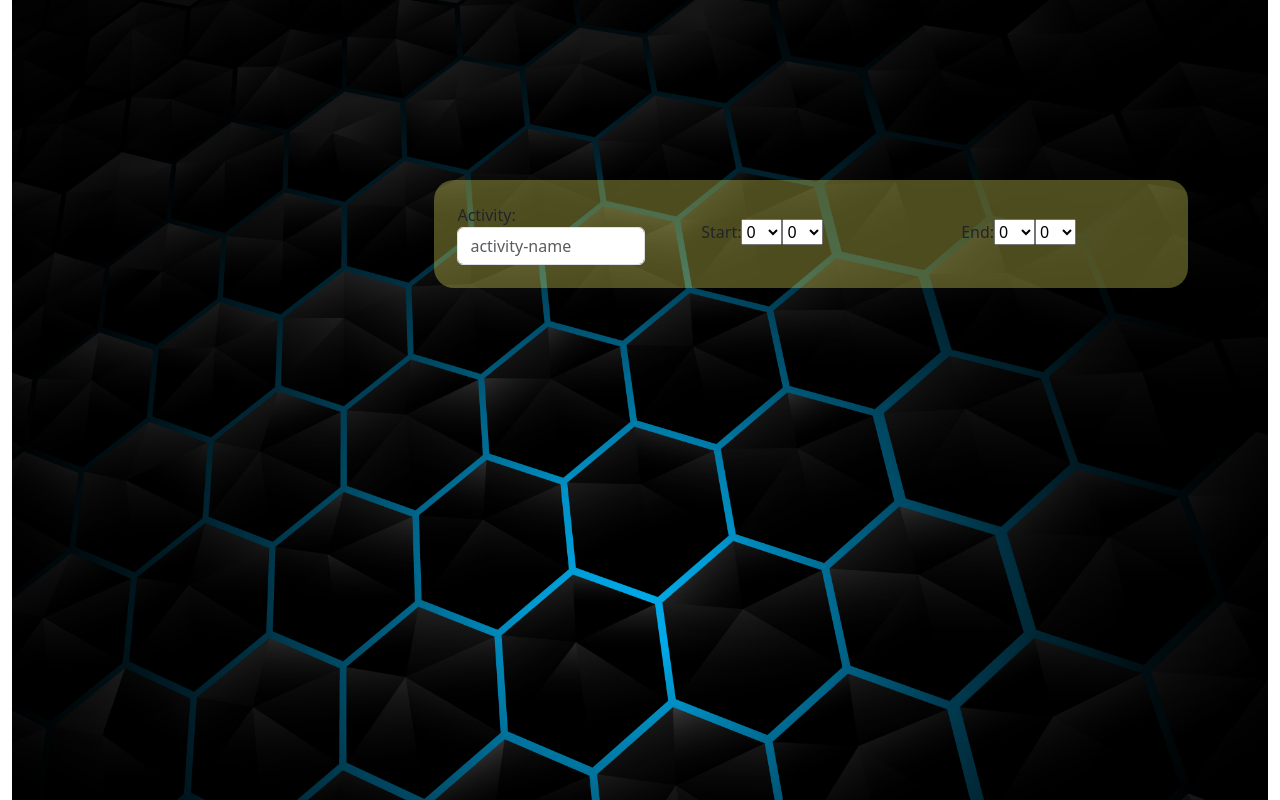
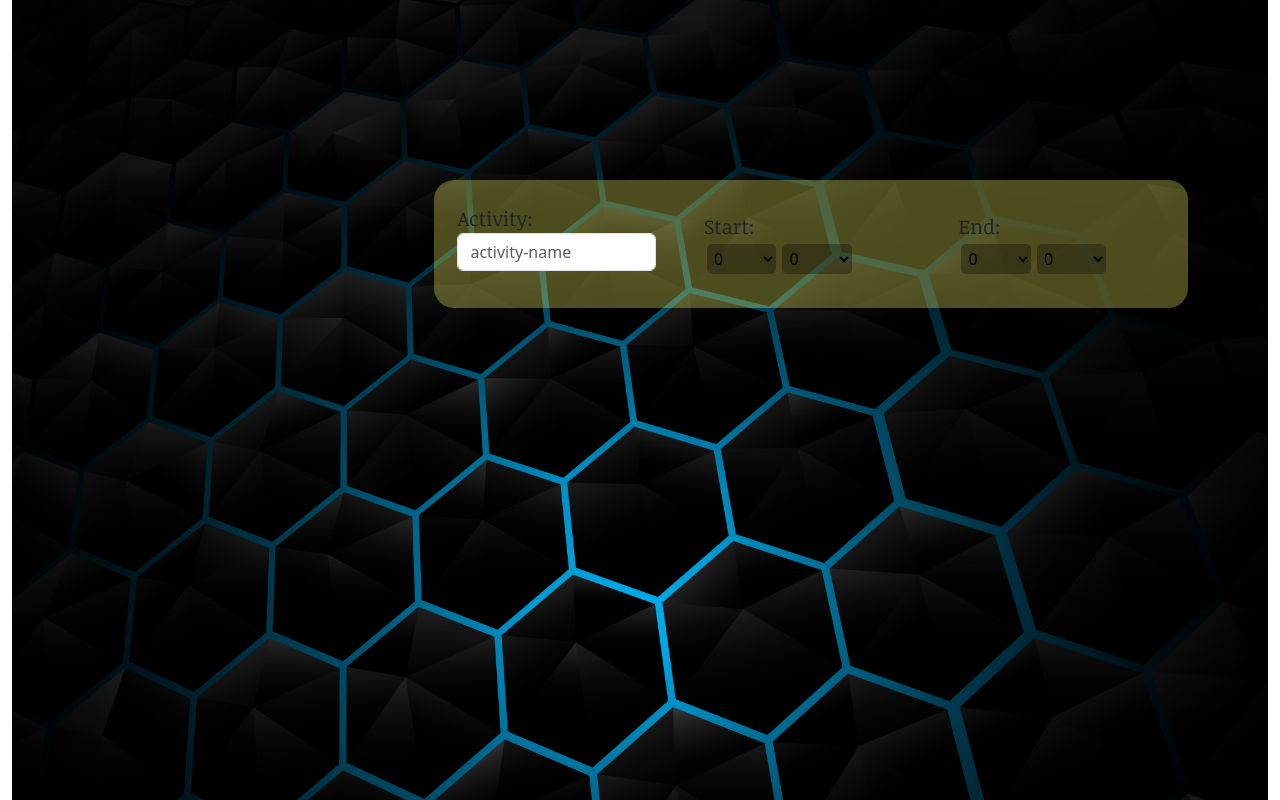
Before and after one commit to Bree-codes/ToDoListApplication, a React (Vite) app in the folder todo-list-application/: page /user/main in a window 1280 px wide. Built offline with nearby package versions, Linux system fonts and the light colour scheme; sample sign-in values are in the browser's storage.

Commit message:
happy with the design

```diff
--- a/todo-list-application/src/Components/SectionComponents/ActivityField.jsx
+++ b/todo-list-application/src/Components/SectionComponents/ActivityField.jsx
@@ -18,16 +18,16 @@ export const ActivityField = () =>{
         <div className={'activity'}>
             <Form>
                 <Row>
-                    <Col sm className={'m-2 '}>
-                        <label htmlFor="activity">Activity: </label>
-                        <Form.Control id='activity' placeholder="activity-name"/>
+                    <Col lg className={'m-2 '}>
+                        <label htmlFor="activity" className={'label'}>Activity: </label>
+                        <Form.Control id='activity' placeholder="activity-name" className={'activity-name'}/>
                     </Col>
-                    <Col sm className={'m-4 '}>
-                        <label htmlFor="start">Start: </label>
+                    <Col lg className={'m-3 '}>
+                        <label htmlFor="start" className={'label'}>Start: </label> <br/>
                         <TimeInput id={'start'}/>
                     </Col>
-                    <Col sm className={'m-4'}>
-                        <label htmlFor="end">End: </label>
+                    <Col lg className={'m-3'}>
+                        <label htmlFor="end" className={'label'}>End: </label> <br/>
                         <TimeInput id={"end"}/>
                     </Col>
                 </Row>
--- a/todo-list-application/src/Components/SectionComponents/TimeInput.jsx
+++ b/todo-list-application/src/Components/SectionComponents/TimeInput.jsx
@@ -1,3 +1,5 @@
+import './../Styles/main.css'
+
 export const TimeInput = () =>{
 
 
@@ -5,14 +7,14 @@ export const TimeInput = () =>{
         <>
             <select id="hour" className={'hours'}>
                 {Array.from({length: 24}, (_, i) => (
-                    <option key={i} value={i}>
+                    <option key={i} value={i} className={"bg-dark"}>
                         {i}
                     </option>
                 ))}
             </select>
             <select id="minute" className={'minutes'}>
                 {Array.from({length: 60}, (_, i) => (
-                    <option key={i} value={i}>
+                    <option key={i} value={i} className={"bg-dark"}>
                         {i}
                     </option>
                 ))}
--- a/todo-list-application/src/Components/Styles/main.css
+++ b/todo-list-application/src/Components/Styles/main.css
@@ -19,3 +19,24 @@
     border: ghostwhite;
 
 }
+
+
+.hours, .minutes {
+    margin:3px 3px;
+    padding: 3px 3px;
+    width: 35%;
+}
+
+
+.activity-name, .hours, .minutes {
+    background: rgba(0, 0, 0, 0.3);
+    border: none;
+    border-radius: 5px;
+}
+
+.label{
+    color: -moz-default-background-color;
+    font-size: 20px;
+    font-weight: lighter;
+    font-family: "Noticia Text", serif;
+}
```
